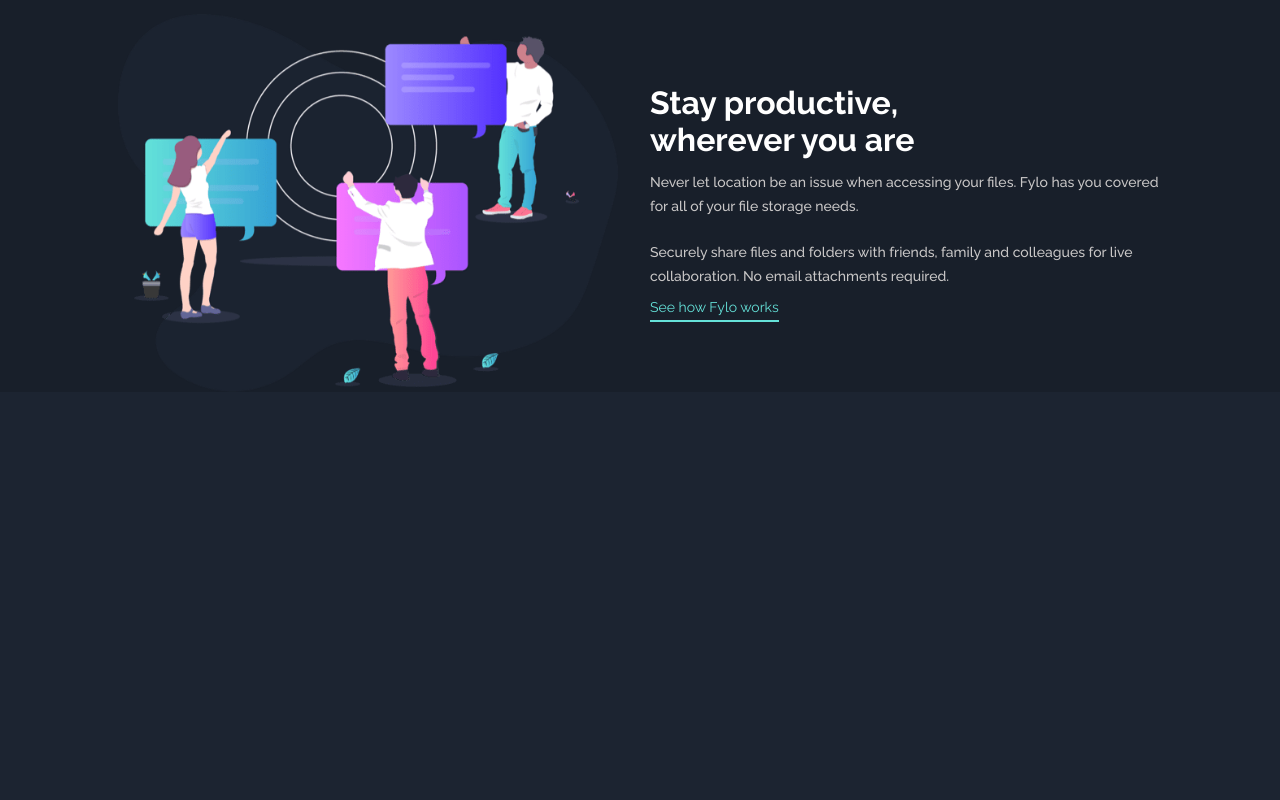
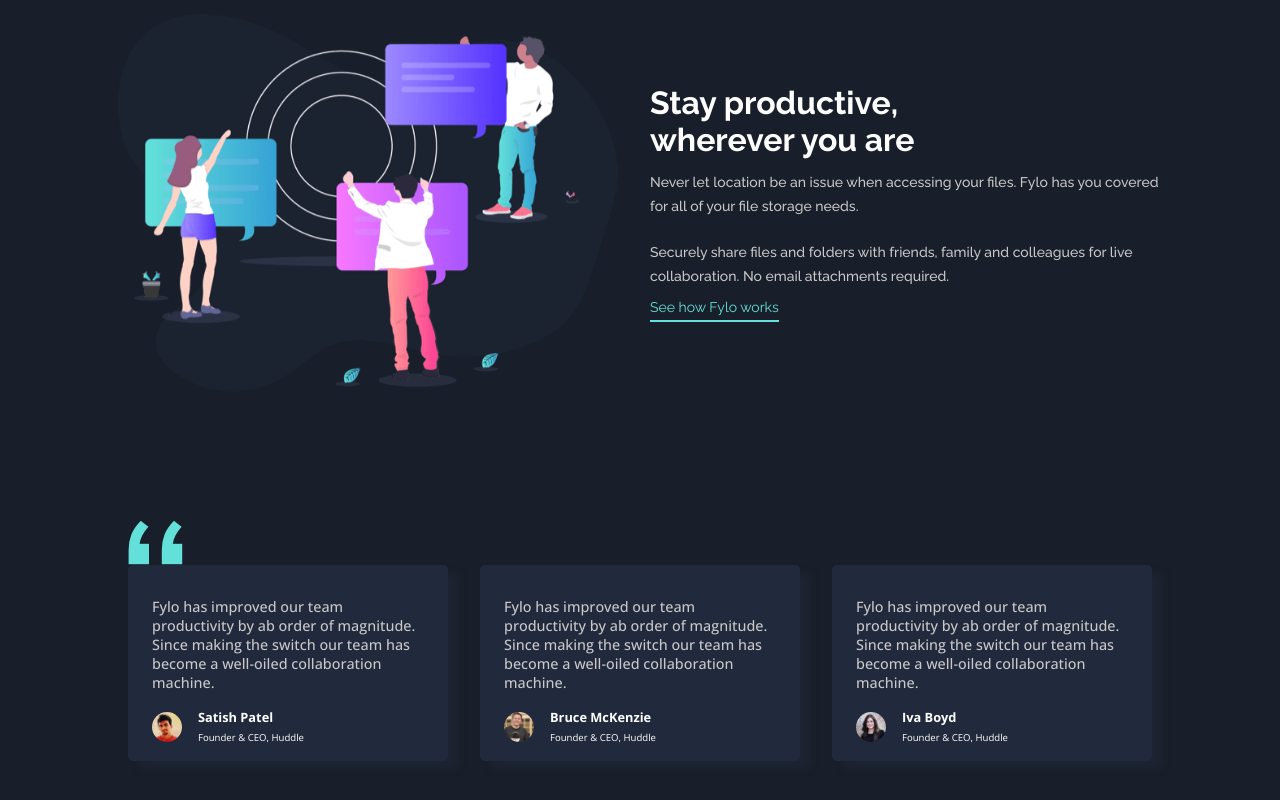
Before and after one commit to Humber70/Fylo-landing-page, a React (Vite) app: page / in a window 1280 px wide. Shown: the part 1663-2463 px from the top of the page. Before the commit the page ends 2055 px from the top, so only its background shows below. Built offline with nearby package versions, Linux system fonts and the light colour scheme; the HTML template or start-up script is replaced by a standard one.

Commit message:
feat: render Testimonials component in App

```diff
--- a/src/App.jsx
+++ b/src/App.jsx
@@ -4,6 +4,7 @@
 import Hero from './components/Hero/Hero';
 import Products from './components/Products/Products';
 import InfoSection from './components/InfoSection/InfoSection';
+import Testimonials from './components/Testimonials/Testimonials';
 
 export default function App () {
   return (
@@ -13,6 +14,7 @@
         <Hero />
         <Products />
         <InfoSection />
+        <Testimonials />
       </main>
     </>
 
```
